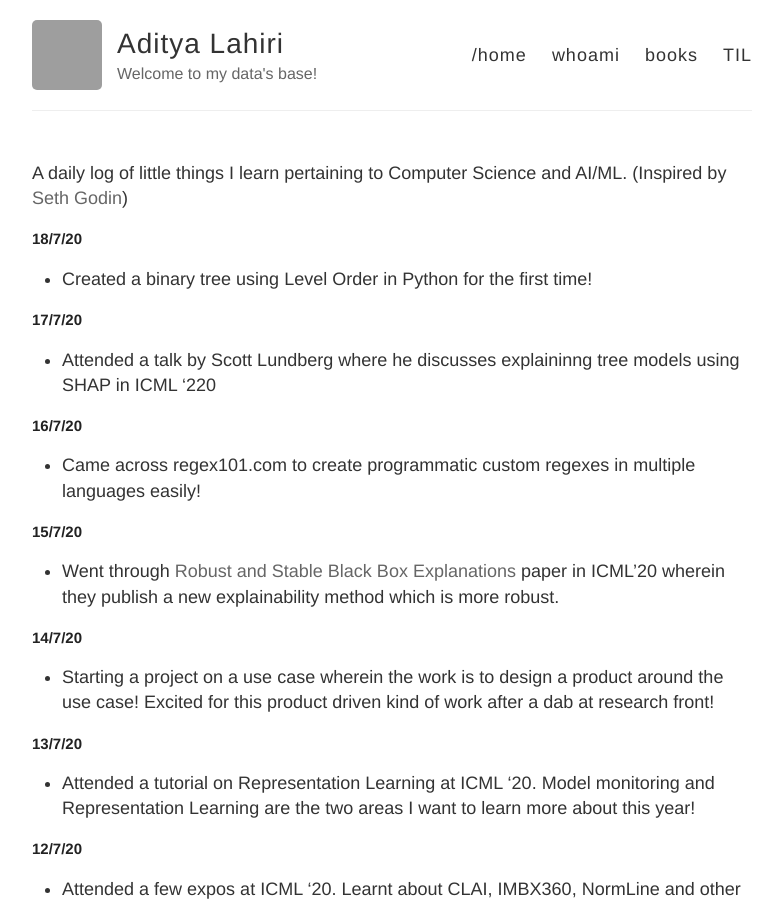
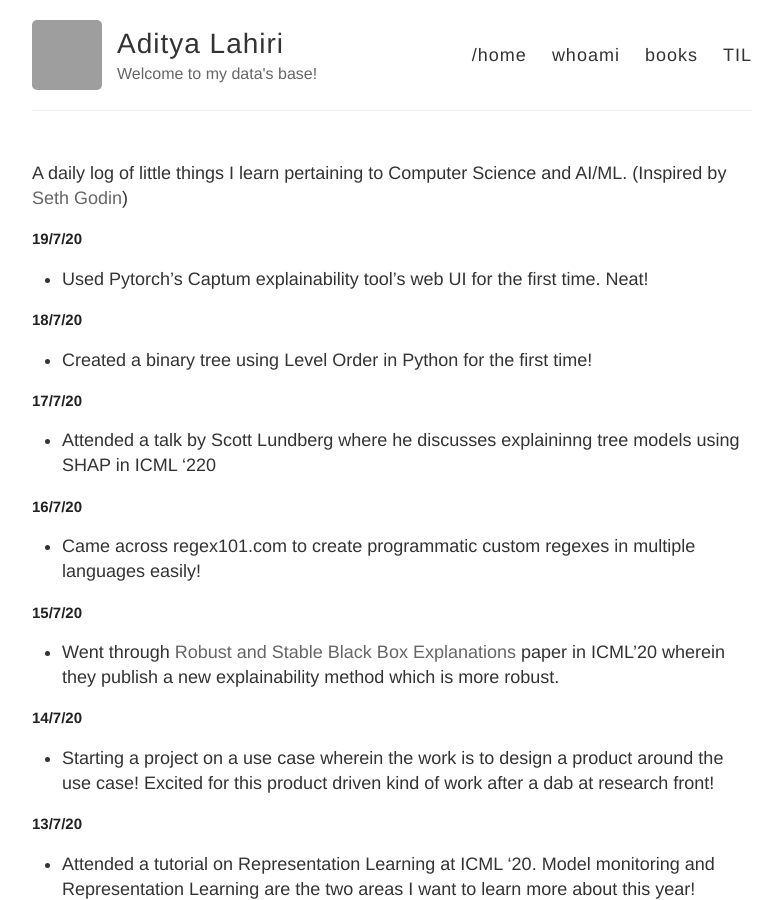
Before and after one commit to adityalahiri/adityalahiri.github.io, a Jekyll site: the page built from TIL.md, in a window 1280 px wide and 900 px high. Shown: the whole window, without its empty margins (248-1030 px from the left). Built offline with Jekyll 4.4.1, drawn with Linux system fonts in a browser that asks for light colours; our own code applies the rules of GitHub Pages for plain Markdown files; grey boxes are pictures that could not be loaded.

Commit message:
Update for 19/7

```diff
--- a/TIL.md
+++ b/TIL.md
@@ -1,5 +1,9 @@
 A daily log of little things I learn pertaining to Computer Science and AI/ML.
 (Inspired by [Seth Godin](https://seths.blog/))
+
+## 19/7/20
+
+* Used Pytorch's Captum explainability tool's web UI for the first time. Neat!
 
 ## 18/7/20
 
```
